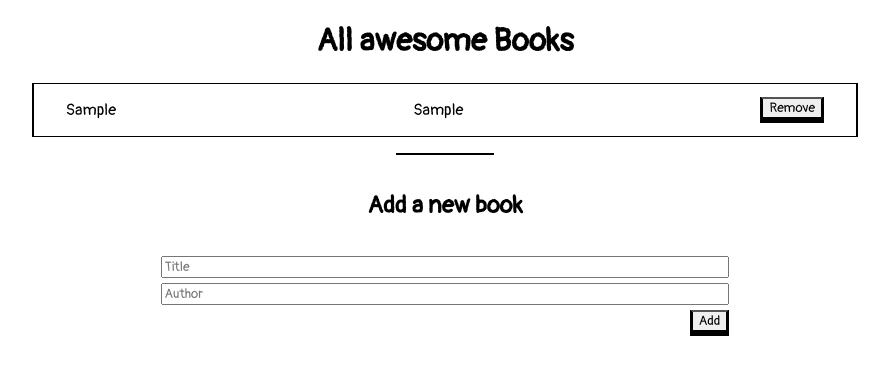
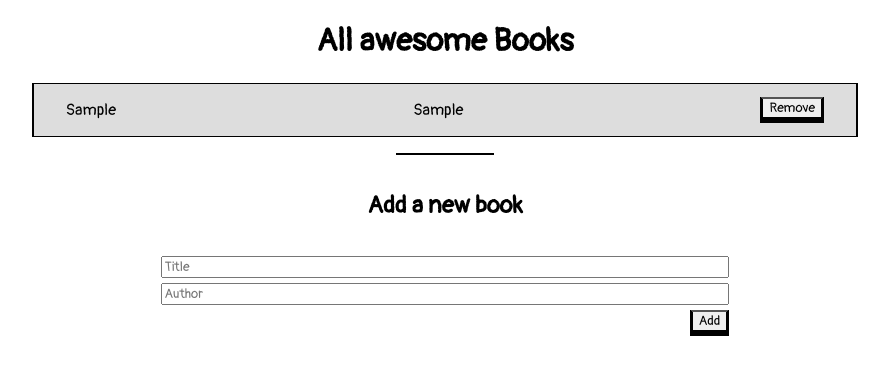
Before and after one commit to PabloBona/Awesome-books-V1, a website: page index.html in a window 1280 px wide. Both pictures are taken after typing "Sample", "Sample" into the empty fields and a click on the button "Add". Shown: the whole page, without its empty margins (195-1084 px from the left). Drawn offline with Linux system fonts and the light colour scheme.

Commit message:
Update bg row color

```diff
--- a/css/style.css
+++ b/css/style.css
@@ -74,3 +74,7 @@ td[class='remove_btn_container'] {
 tr:nth-child(odd) {
   background-color: #d9d9d9;
 }
+
+.book-List div:nth-child(odd) {
+  background-color: #ddd;
+}
```
